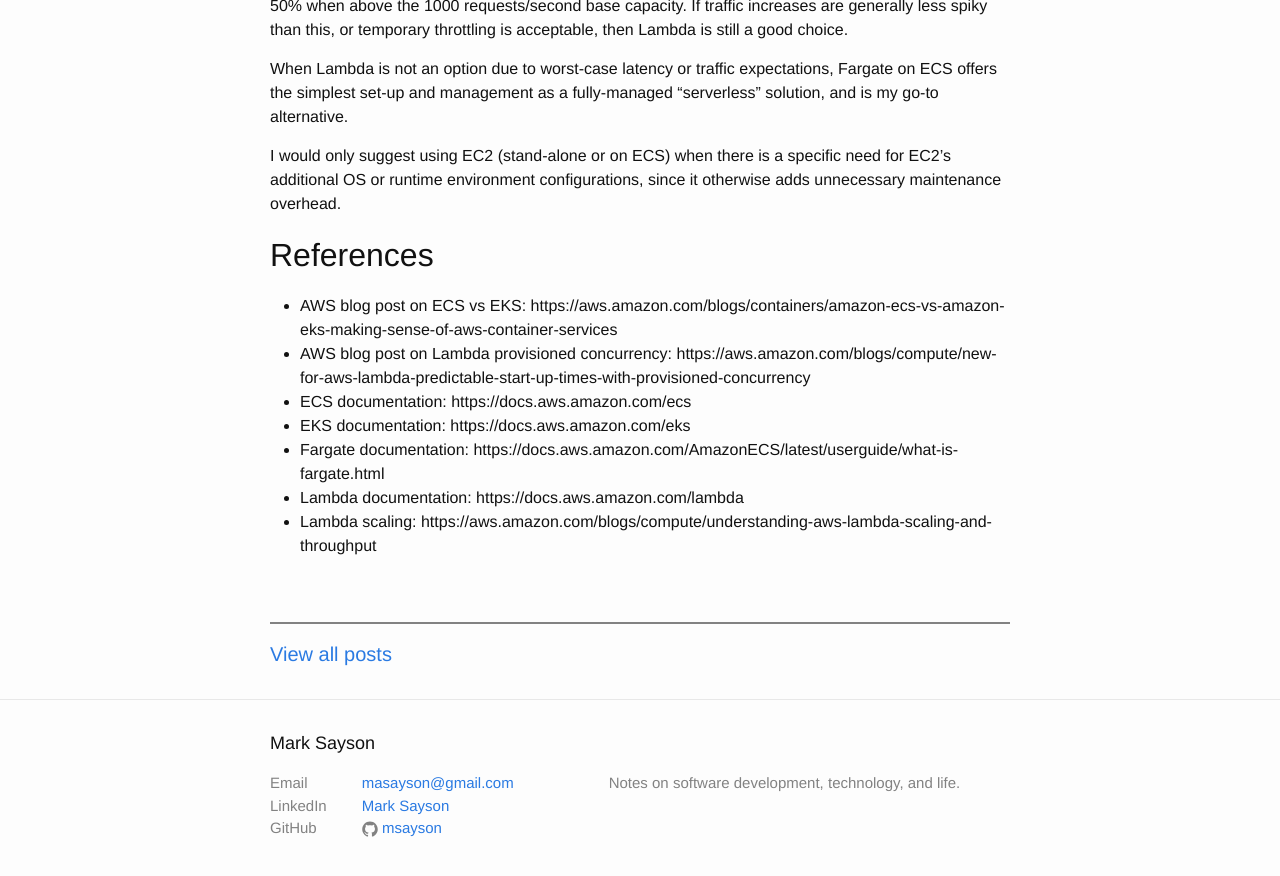
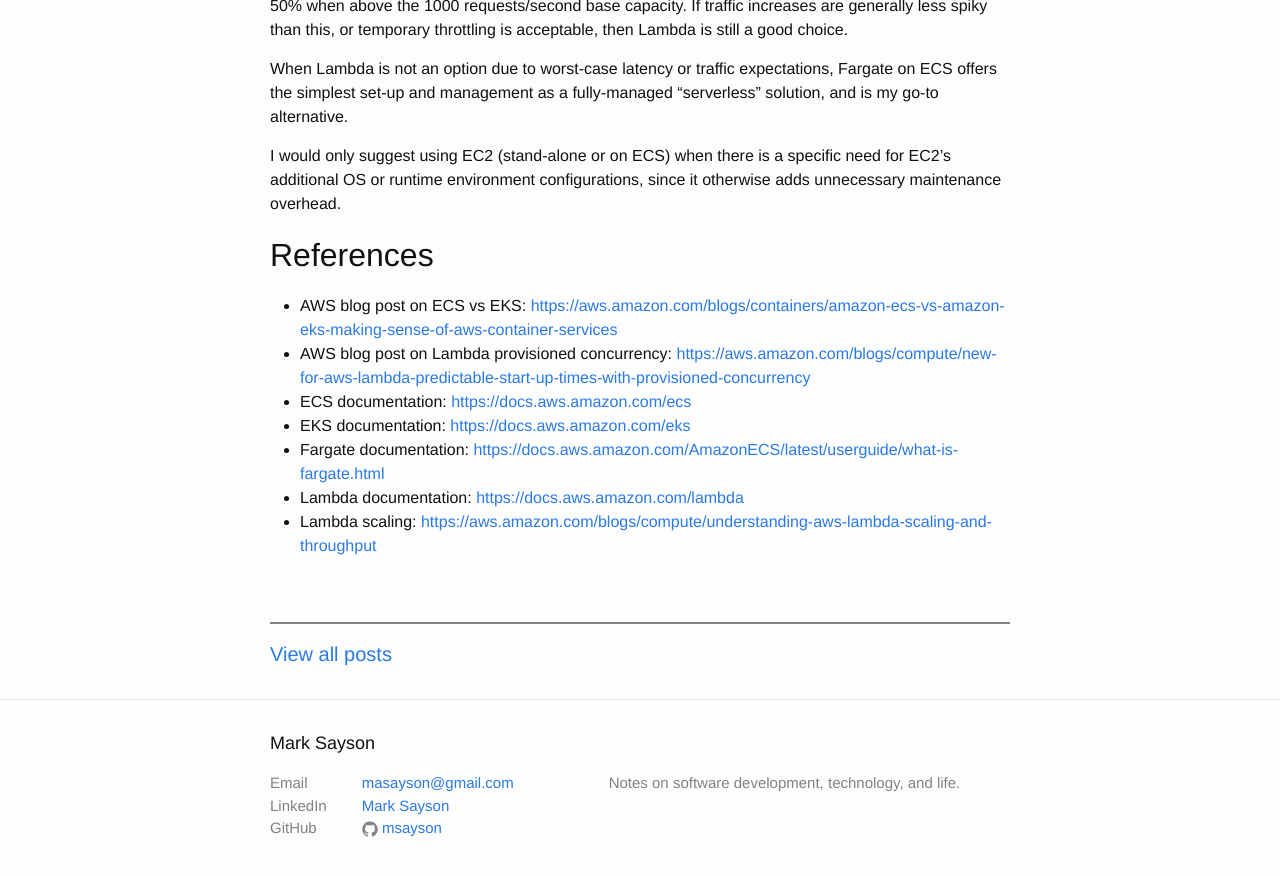
Before and after one commit to msayson/msayson.github.io, a Jekyll site: the page built from _posts/2023-04-27-aws-compute-options.markdown, in a window 1280 px wide and 900 px high, scrolled down 3071 px. Shown: the top 876 px of the window. Built offline with Jekyll 4.4.1, drawn with Linux system fonts in a browser that asks for light colours.

Commit message:
Fixed URL formatting

```diff
--- a/_posts/2023-04-27-aws-compute-options.markdown
+++ b/_posts/2023-04-27-aws-compute-options.markdown
@@ -88,10 +88,10 @@
 
 ## References
 
-* AWS blog post on ECS vs EKS: https://aws.amazon.com/blogs/containers/amazon-ecs-vs-amazon-eks-making-sense-of-aws-container-services
-* AWS blog post on Lambda provisioned concurrency: https://aws.amazon.com/blogs/compute/new-for-aws-lambda-predictable-start-up-times-with-provisioned-concurrency
-* ECS documentation: https://docs.aws.amazon.com/ecs
-* EKS documentation: https://docs.aws.amazon.com/eks
-* Fargate documentation: https://docs.aws.amazon.com/AmazonECS/latest/userguide/what-is-fargate.html
-* Lambda documentation: https://docs.aws.amazon.com/lambda
-* Lambda scaling: https://aws.amazon.com/blogs/compute/understanding-aws-lambda-scaling-and-throughput
+* AWS blog post on ECS vs EKS: <https://aws.amazon.com/blogs/containers/amazon-ecs-vs-amazon-eks-making-sense-of-aws-container-services>
+* AWS blog post on Lambda provisioned concurrency: <https://aws.amazon.com/blogs/compute/new-for-aws-lambda-predictable-start-up-times-with-provisioned-concurrency>
+* ECS documentation: <https://docs.aws.amazon.com/ecs>
+* EKS documentation: <https://docs.aws.amazon.com/eks>
+* Fargate documentation: <https://docs.aws.amazon.com/AmazonECS/latest/userguide/what-is-fargate.html>
+* Lambda documentation: <https://docs.aws.amazon.com/lambda>
+* Lambda scaling: <https://aws.amazon.com/blogs/compute/understanding-aws-lambda-scaling-and-throughput>
```
